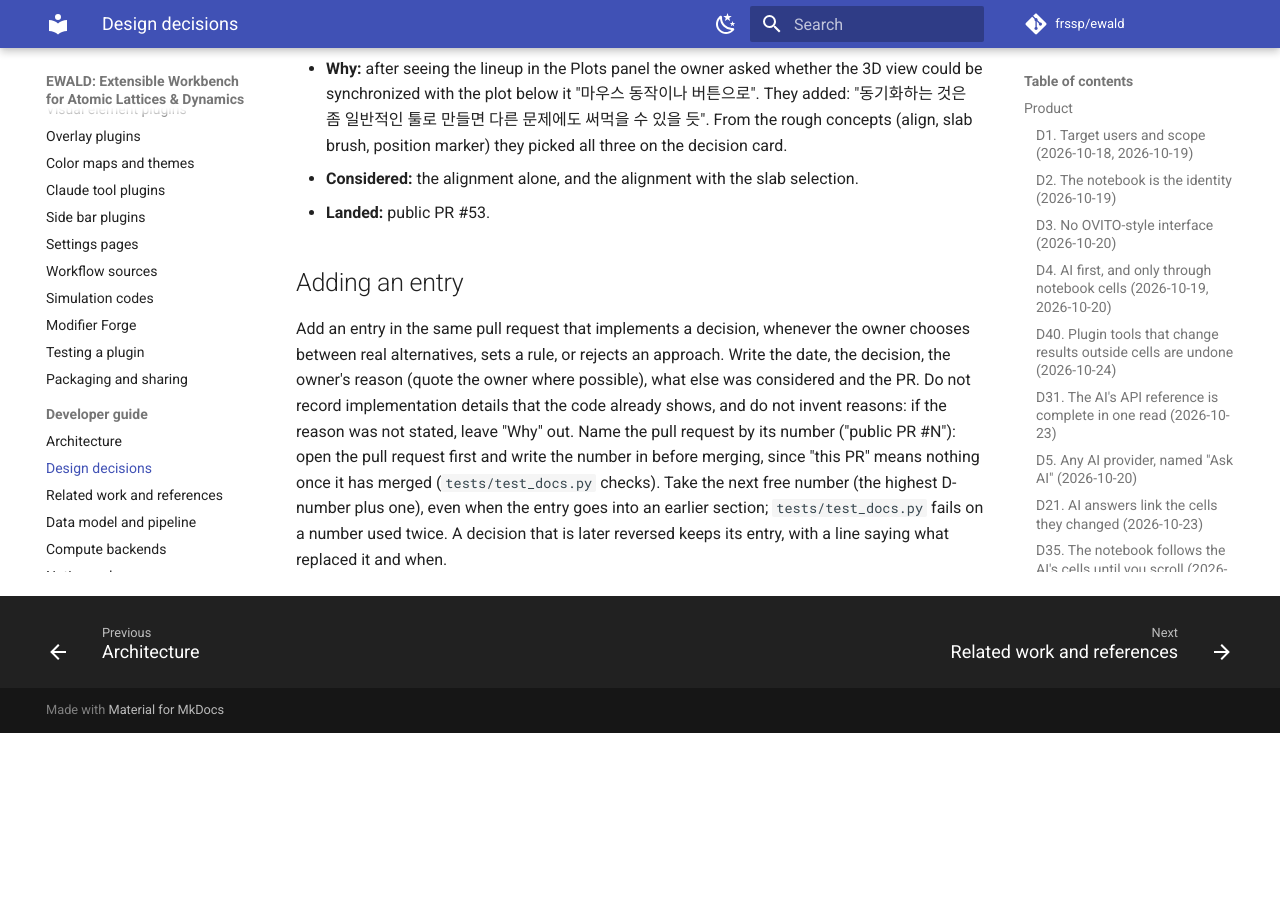
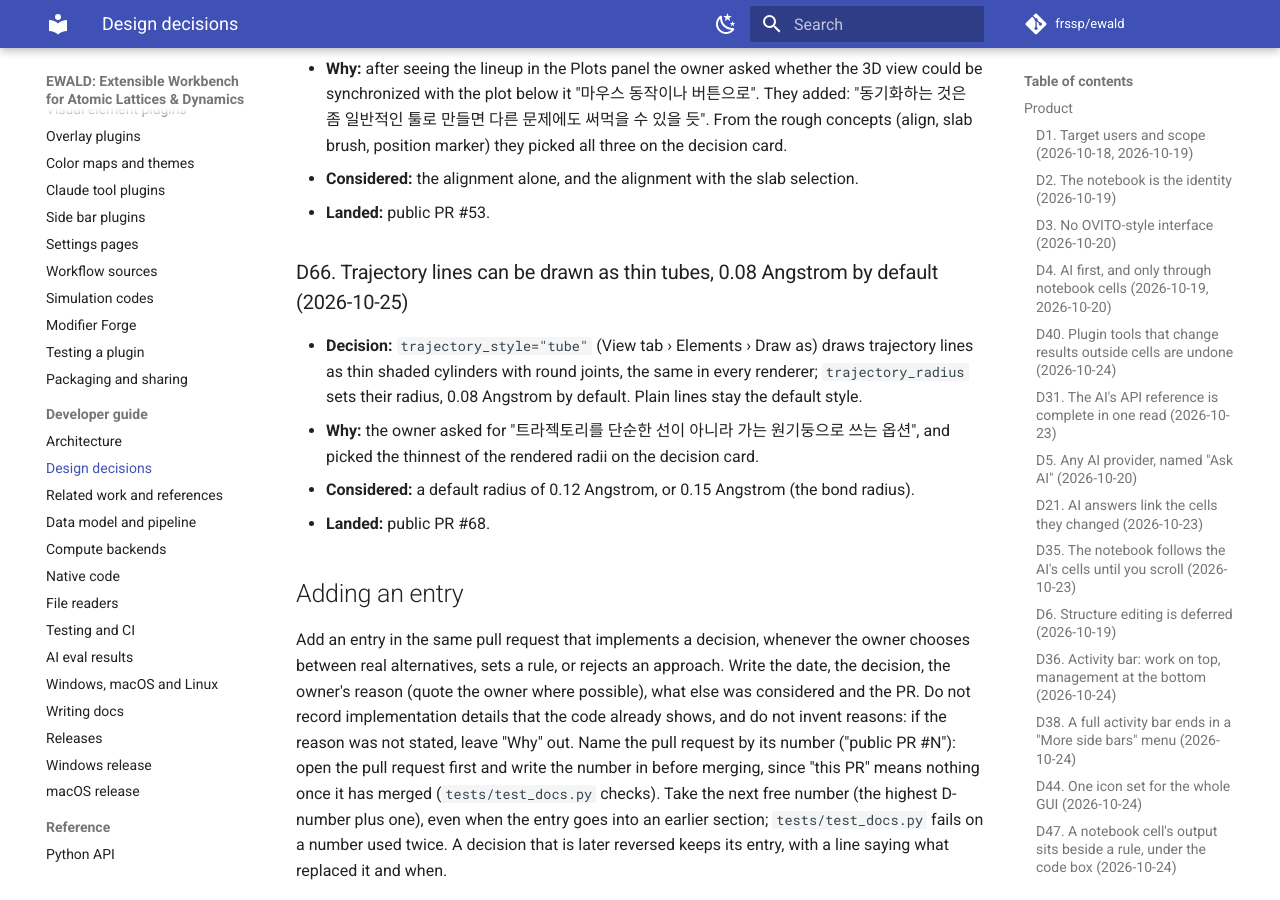
Before and after one commit to frssp/ewald, an MkDocs documentation site: the page built from docs/developer/decisions.md, in a window 1280 px wide and 900 px high, scrolled down 23893 px. Built offline with MkDocs 1.6.1 and Material for MkDocs 9.7.7, drawn with Linux system fonts in a browser that asks for light colours; comment, search, counter and statistics services are not loaded; before the commit the page ends 24626 px from its top, so only the background shows below that.

Commit message:
decisions: D66 trajectory tubes, 0.08 A default radius (owner's pick)
Co-Authored-By: Claude Opus 5.5 (1M context) <noreply@anthropic.com>

```diff
--- a/docs/developer/decisions.md
+++ b/docs/developer/decisions.md
@@ -851,6 +851,16 @@ Pull request numbers up to #242 refer to the pre-publication repository, which i
 - **Considered:** the alignment alone, and the alignment with the slab selection.
 - **Landed:** public PR #53.
 
+### D66. Trajectory lines can be drawn as thin tubes, 0.08 Angstrom by default (2026-10-25)
+
+- **Decision:** `trajectory_style="tube"` (View tab › Elements › Draw as) draws trajectory lines as
+  thin shaded cylinders with round joints, the same in every renderer; `trajectory_radius` sets
+  their radius, 0.08 Angstrom by default. Plain lines stay the default style.
+- **Why:** the owner asked for "트라젝토리를 단순한 선이 아니라 가는 원기둥으로 쓰는 옵션", and
+  picked the thinnest of the rendered radii on the decision card.
+- **Considered:** a default radius of 0.12 Angstrom, or 0.15 Angstrom (the bond radius).
+- **Landed:** public PR #68.
+
 ## Adding an entry
 
 Add an entry in the same pull request that implements a decision, whenever the owner chooses
```
